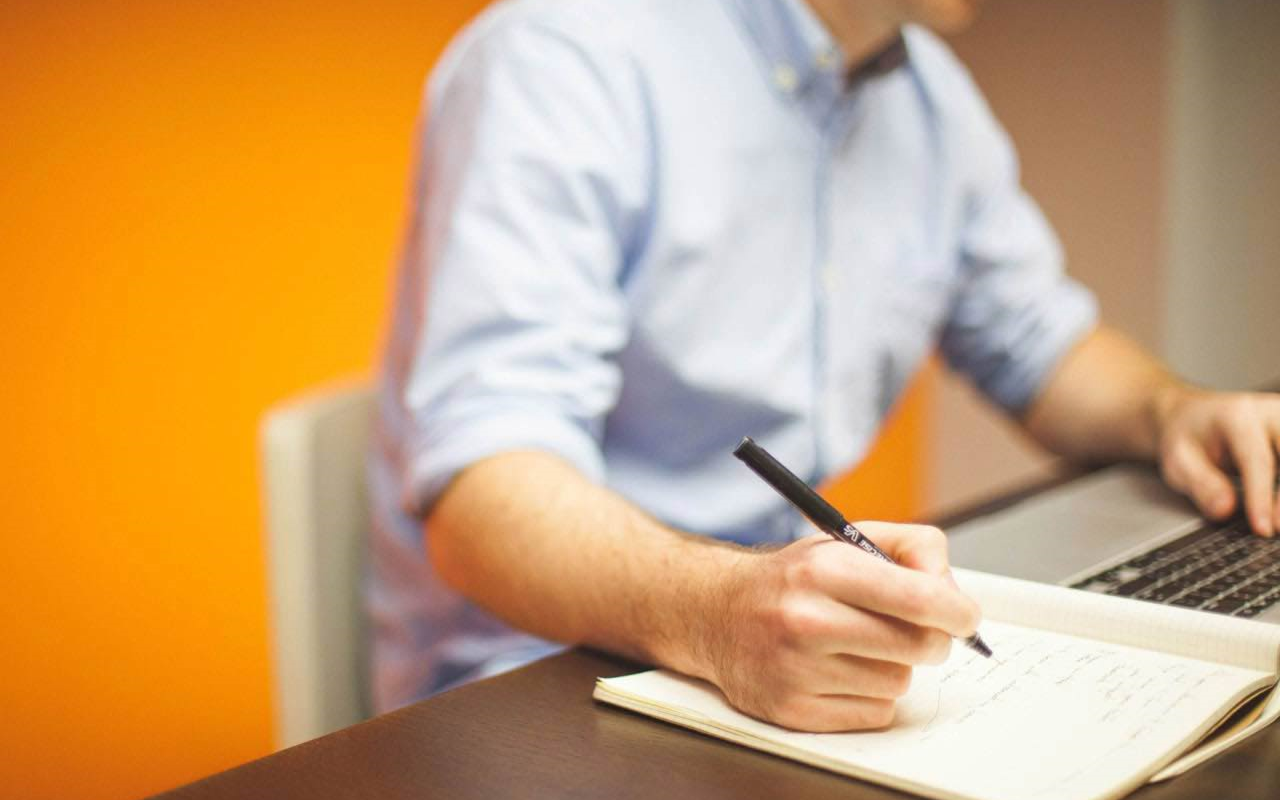
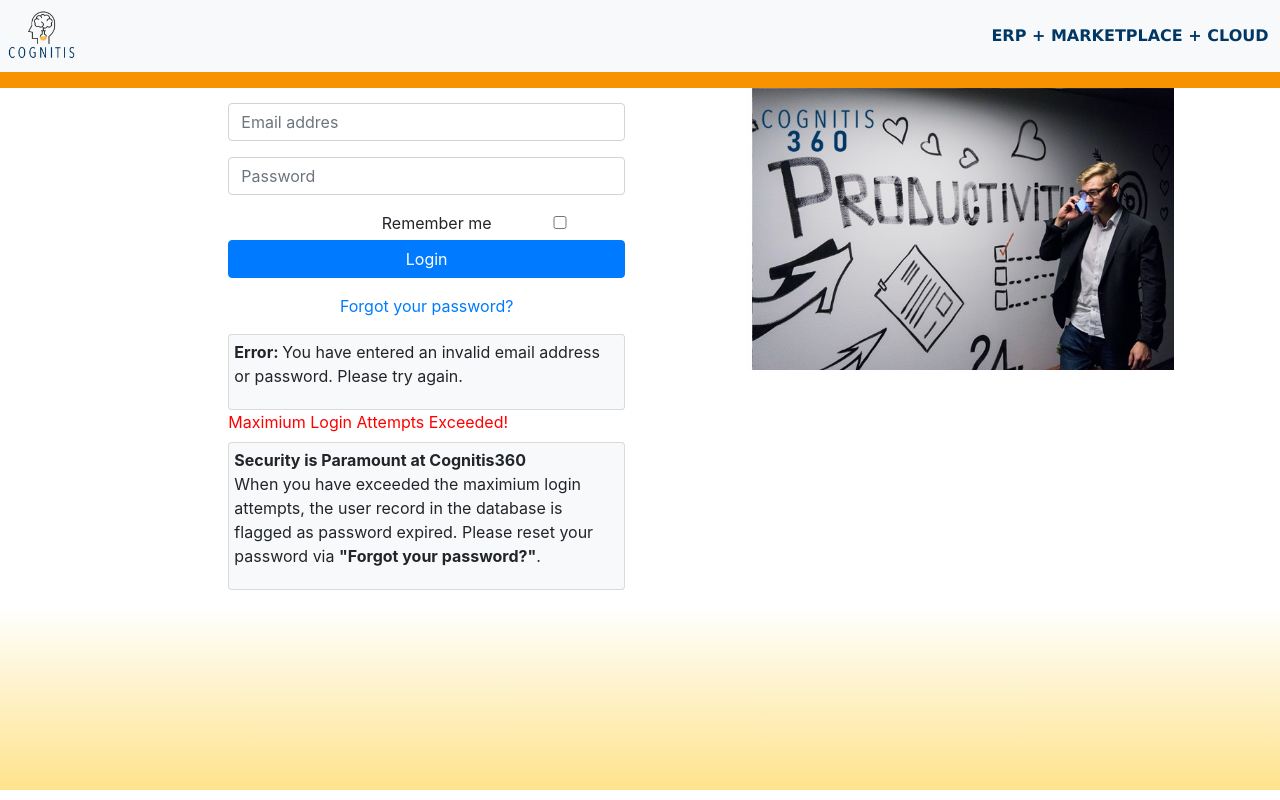
Before and after one commit to nicmalegre/Cognitis, a React (Create React App) app: page /LoginUsers/Login in a window 1280 px wide. Built offline with nearby package versions, Linux system fonts and the light colour scheme.

Commit message:
Modified the LoginUsers components

```diff
--- a/src/App.js
+++ b/src/App.js
@@ -104,6 +104,9 @@
       <Route path="/selectcountry">
         <SelectCountry handleChangeCountry={handleChangeCountry} postData={postData}/>
       </Route>
+      <Route path="/LoginUsers/Login">
+        <LoginUsers />
+      </Route>
     </BrowserRouter>
   </IntlProvider>
  )
--- a/src/components/LoginUsers/Login/index.css
+++ b/src/components/LoginUsers/Login/index.css
@@ -1,5 +1,5 @@
 body{
-    /*background-image: none;*/
+    background-image: none;
 }
 
 #col-naranja{
@@ -7,6 +7,8 @@
 }
 
 #img-productivity{
+    padding-left: 0;
+    margin-right: auto;
     width: 100%;
 }
 
@@ -19,7 +21,7 @@
         background: linear-gradient(white, rgb(254, 227, 140));
         margin: 0;
         padding: 0;
-        height: 44vh;
+        height: 23vh;
 }
 
 #card-error2{
--- a/src/components/LoginUsers/Login/index.js
+++ b/src/components/LoginUsers/Login/index.js
@@ -8,13 +8,26 @@
 
 
 const LoginUsers = (props) => {
+    let bandera;
+    bandera = false;
+
     const [email, setEmail] = useState("");
+    //const [stateButton, setStateButton] = useState(false);
 
     const handleInputChange = (event) => {
         setEmail(event.target.value)
+        bandera=false;
     }
 
-    const controlInvalidInput = () =>{
+    const changeButtonState = () => {
+
+        bandera = true;
+        console.log("entra aca")
+    }
+
+
+    const controlInvalidInput = (parametro) =>{
+        if (parametro){
             return(
                 <div>
                     <Card id="card-error2">
@@ -22,18 +35,20 @@
                             <b>Error: </b> You have entered an invalid email address or password. Please try again.
                         </p>
                     </Card>
-                    <Alert color="danger">
+                    <Label style={{color:"red"}}>
                         Maximium Login Attempts Exceeded!
-                    </Alert>
+                    </Label>
                     <Card id="card-error2">
                         <p>
-                            <b>Security is Paramount at Cognitis360</b> When you have exceeded the maximium login attempts, the user record
+                            <b>Security is Paramount at Cognitis360</b><br/>
+                            When you have exceeded the maximium login attempts, the user record
                             in the database is flagged as password expired. Please reset your password
                             via <b>"Forgot your password?"</b>.
                         </p>
                     </Card>
                 </div>
             )
+        }
     }
 
   return (
@@ -51,31 +66,32 @@
                             <Col lg="8" >
                                     <Form style={{marginTop:15}}>
                                         <FormGroup>
-                                            <Input type="email" name="email" id="exampleEmail" placeholder="Email addres"/>
+                                            <Input type="email" name="email" id="exampleEmail" placeholder="Email addres" required/>
                                         </FormGroup>
                                         <FormGroup>
-                                            <Input type="password" name="password" id="examplePassword" placeholder="Password" />
+                                            <Input type="password" name="password" id="examplePassword" placeholder="Password" required/>
                                         </FormGroup>
                                         <FormGroup check style={{paddingBottom:"5px"}}>
                                             <Label check>
-                                            <Input type="checkbox" />{' '}
-                                            Remember me
+                                                <Input type="checkbox" />{' '}
+                                                Remember me
                                             </Label>
                                         </FormGroup>
                                         <FormGroup>
-                                            <Button color="primary" id="btn-Login">Login</Button>
+                                            <Button color="primary" id="btn-Login" onClick={changeButtonState()}>Login</Button>
                                         </FormGroup>
                                         <FormGroup className="text-center">
                                             <Link>Forgot your password?</Link>
                                         </FormGroup>
                                         <FormGroup className="text-left">
-                                            {controlInvalidInput()}
+                                            {console.log(bandera)}
+                                            {controlInvalidInput(bandera)}
                                         </FormGroup>
                                     </Form>
                             </Col>
                         </Row>
                 </Col>
-                <Col lg="6" md="6" xs="12">
+                <Col lg="6" md="6" xs="12" className="d-none d-sm-block">
                     <img src={imagenProductivity} alt="Cognitis" id="img-productivity"/>
                 </Col>
             </Row>
```
